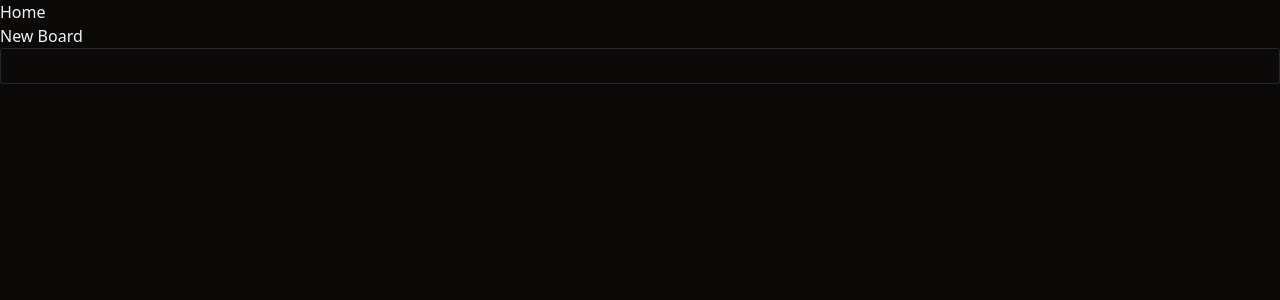
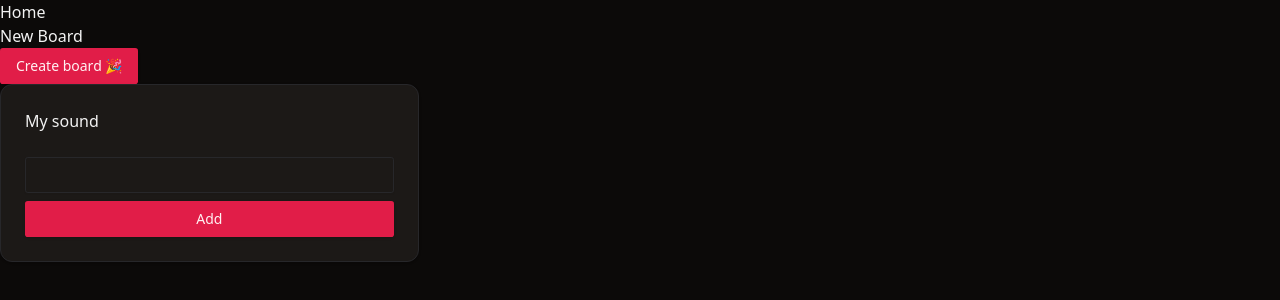
Before and after one commit to bholmesdev/astro-soundboard, an Astro site: page /boards/new in a window 1280 px wide. Built offline with nearby package versions, Linux system fonts and the light colour scheme; Astro itself is replaced by a stand-in of ours.

Commit message:
feat: end-to-end board creation!

```diff
--- /dev/null
+++ b/src/components/ui/button.tsx
@@ -0,0 +1,57 @@
+import * as React from "react"
+import { Slot } from "@radix-ui/react-slot"
+import { cva, type VariantProps } from "class-variance-authority"
+
+import { cn } from "@/lib/utils"
+
+const buttonVariants = cva(
+  "inline-flex items-center justify-center rounded-md text-sm font-medium transition-colors focus-visible:outline-none focus-visible:ring-1 focus-visible:ring-ring disabled:pointer-events-none disabled:opacity-50",
+  {
+    variants: {
+      variant: {
+        default:
+          "bg-primary text-primary-foreground shadow hover:bg-primary/90",
+        destructive:
+          "bg-destructive text-destructive-foreground shadow-sm hover:bg-destructive/90",
+        outline:
+          "border border-input bg-transparent shadow-sm hover:bg-accent hover:text-accent-foreground",
+        secondary:
+          "bg-secondary text-secondary-foreground shadow-sm hover:bg-secondary/80",
+        ghost: "hover:bg-accent hover:text-accent-foreground",
+        link: "text-primary underline-offset-4 hover:underline",
+      },
+      size: {
+        default: "h-9 px-4 py-2",
+        sm: "h-8 rounded-md px-3 text-xs",
+        lg: "h-10 rounded-md px-8",
+        icon: "h-9 w-9",
+      },
+    },
+    defaultVariants: {
+      variant: "default",
+      size: "default",
+    },
+  }
+)
+
+export interface ButtonProps
+  extends React.ButtonHTMLAttributes<HTMLButtonElement>,
+    VariantProps<typeof buttonVariants> {
+  asChild?: boolean
+}
+
+const Button = React.forwardRef<HTMLButtonElement, ButtonProps>(
+  ({ className, variant, size, asChild = false, ...props }, ref) => {
+    const Comp = asChild ? Slot : "button"
+    return (
+      <Comp
+        className={cn(buttonVariants({ variant, size, className }))}
+        ref={ref}
+        {...props}
+      />
+    )
+  }
+)
+Button.displayName = "Button"
+
+export { Button, buttonVariants }
--- /dev/null
+++ b/src/components/ui/card.tsx
@@ -0,0 +1,76 @@
+import * as React from "react"
+
+import { cn } from "@/lib/utils"
+
+const Card = React.forwardRef<
+  HTMLDivElement,
+  React.HTMLAttributes<HTMLDivElement>
+>(({ className, ...props }, ref) => (
+  <div
+    ref={ref}
+    className={cn(
+      "rounded-xl border bg-card text-card-foreground shadow",
+      className
+    )}
+    {...props}
+  />
+))
+Card.displayName = "Card"
+
+const CardHeader = React.forwardRef<
+  HTMLDivElement,
+  React.HTMLAttributes<HTMLDivElement>
+>(({ className, ...props }, ref) => (
+  <div
+    ref={ref}
+    className={cn("flex flex-col space-y-1.5 p-6", className)}
+    {...props}
+  />
+))
+CardHeader.displayName = "CardHeader"
+
+const CardTitle = React.forwardRef<
+  HTMLParagraphElement,
+  React.HTMLAttributes<HTMLHeadingElement>
+>(({ className, ...props }, ref) => (
+  <h3
+    ref={ref}
+    className={cn("font-semibold leading-none tracking-tight", className)}
+    {...props}
+  />
+))
+CardTitle.displayName = "CardTitle"
+
+const CardDescription = React.forwardRef<
+  HTMLParagraphElement,
+  React.HTMLAttributes<HTMLParagraphElement>
+>(({ className, ...props }, ref) => (
+  <p
+    ref={ref}
+    className={cn("text-sm text-muted-foreground", className)}
+    {...props}
+  />
+))
+CardDescription.displayName = "CardDescription"
+
+const CardContent = React.forwardRef<
+  HTMLDivElement,
+  React.HTMLAttributes<HTMLDivElement>
+>(({ className, ...props }, ref) => (
+  <div ref={ref} className={cn("p-6 pt-0", className)} {...props} />
+))
+CardContent.displayName = "CardContent"
+
+const CardFooter = React.forwardRef<
+  HTMLDivElement,
+  React.HTMLAttributes<HTMLDivElement>
+>(({ className, ...props }, ref) => (
+  <div
+    ref={ref}
+    className={cn("flex items-center p-6 pt-0", className)}
+    {...props}
+  />
+))
+CardFooter.displayName = "CardFooter"
+
+export { Card, CardHeader, CardFooter, CardTitle, CardDescription, CardContent }
--- a/src/pages/api/boards/new.ts
+++ b/src/pages/api/boards/new.ts
@@ -1,15 +1,33 @@
+import { Board, Sound, db } from "@/lib/schema";
 import type { APIRoute } from "astro";
 import { z } from "zod";
+import { v4 as uuidv4 } from "uuid";
 
-const payload = z.object({
-  url: z.string().url(),
-});
+const payload = z.record(z.string().url());
 
 export const POST: APIRoute = async ({ request }) => {
-  const raw = await request.formData();
-  const formData = payload.parse(Object.fromEntries(raw));
+  const raw = await request.json();
+  const boardEntries = payload.parse(raw);
 
-  console.log(formData.url);
+  const [, url] = Object.entries(boardEntries)[0];
 
-  return new Response("ok");
+  const boardId = uuidv4();
+
+  await db
+    .insert(Board)
+    .values({
+      id: boardId,
+    })
+    .returning();
+  await db.insert(Sound).values({
+    id: uuidv4(),
+    url,
+    boardId,
+  });
+
+  return new Response(
+    JSON.stringify({
+      boardId,
+    })
+  );
 };
--- a/src/pages/boards/_components/NewBoardForm.tsx
+++ b/src/pages/boards/_components/NewBoardForm.tsx
@@ -1,20 +1,102 @@
+import { Button } from "@/components/ui/button";
 import { Input } from "../../../components/ui/input";
+import { useState } from "react";
+import type { Sound } from "@/lib/schema";
+import { Card, CardContent, CardHeader } from "@/components/ui/card";
 
 export function NewBoardForm() {
+  const [sounds, setSounds] = useState<Map<string, string>>(new Map());
+
+  function addSound(url: string) {
+    setSounds((sounds) => {
+      const id = `${sounds.size}`;
+      sounds.set(id, url);
+      return new Map(sounds);
+    });
+  }
+
+  function updateSound(id: string, url: string) {
+    setSounds((sounds) => {
+      if (!sounds.has(id)) {
+        throw new Error(`Sound with id ${id} does not exist.`);
+      }
+      sounds.set(id, url);
+      return new Map(sounds);
+    });
+  }
+
   return (
-    <form onSubmit={async (e) => {
-      e.preventDefault();
-      // @ts-expect-error They should've fixed form types 3 years ago
-      const formData = new FormData(e.target);
+    <>
+      <Button
+        onClick={async () => {
+          const res = await fetch("/api/boards/new", {
+            method: "POST",
+            body: JSON.stringify(Object.fromEntries(sounds.entries())),
+            headers: { "Content-Type": "application/json" },
+          });
+          // TODO: error banner
+          if (res.status !== 200) return;
 
-      console.log('TODO: validation');
+          const { boardId } = await res.json();
+          window.location.pathname = `/boards/${boardId}`;
+        }}
+      >
+        Create board 🎉
+      </Button>
+      <div className="grid grid-cols-3 gap-3">
+        {[...sounds.entries()].map(([id, url]) => (
+          <FormCard
+            key={id}
+            onSubmit={async (e) => {
+              e.preventDefault();
+              // @ts-expect-error They should've fixed form types 3 years ago
+              const formData = new FormData(e.target);
 
-      await fetch('/api/boards/new', {
-        method: 'POST',
-        body: formData,
-      });
-    }}>
-      <Input type="url" name="url" />
+              const updatedUrl = formData.get("url");
+              if (typeof updatedUrl !== "string") return;
+
+              updateSound(id, updatedUrl);
+            }}
+          >
+            <Input name="url" defaultValue={url} />
+            <Button variant="secondary">Update</Button>
+          </FormCard>
+        ))}
+        <FormCard
+          onSubmit={async (e) => {
+            e.preventDefault();
+            // @ts-expect-error They should've fixed form types 3 years ago
+            const formData = new FormData(e.target);
+
+            const url = formData.get("url");
+            if (typeof url !== "string") return;
+
+            addSound(url);
+
+            e.currentTarget.reset();
+          }}
+        >
+          <Input type="url" name="url" />
+          <Button>Add</Button>
+        </FormCard>
+      </div>
+    </>
+  );
+}
+
+interface FormCardProps extends React.FormHTMLAttributes<HTMLFormElement> {
+  children: React.ReactNode;
+}
+
+function FormCard({ children, ...props }: FormCardProps) {
+  return (
+    <form {...props}>
+      <Card>
+        <CardHeader>
+          <h2>My sound</h2>
+        </CardHeader>
+        <CardContent className="flex flex-col gap-2">{children}</CardContent>
+      </Card>
     </form>
-  )
+  );
 }
```
Also changed, not shown: src/pages/boards/[id].astro (added, +14 -0 lines).
